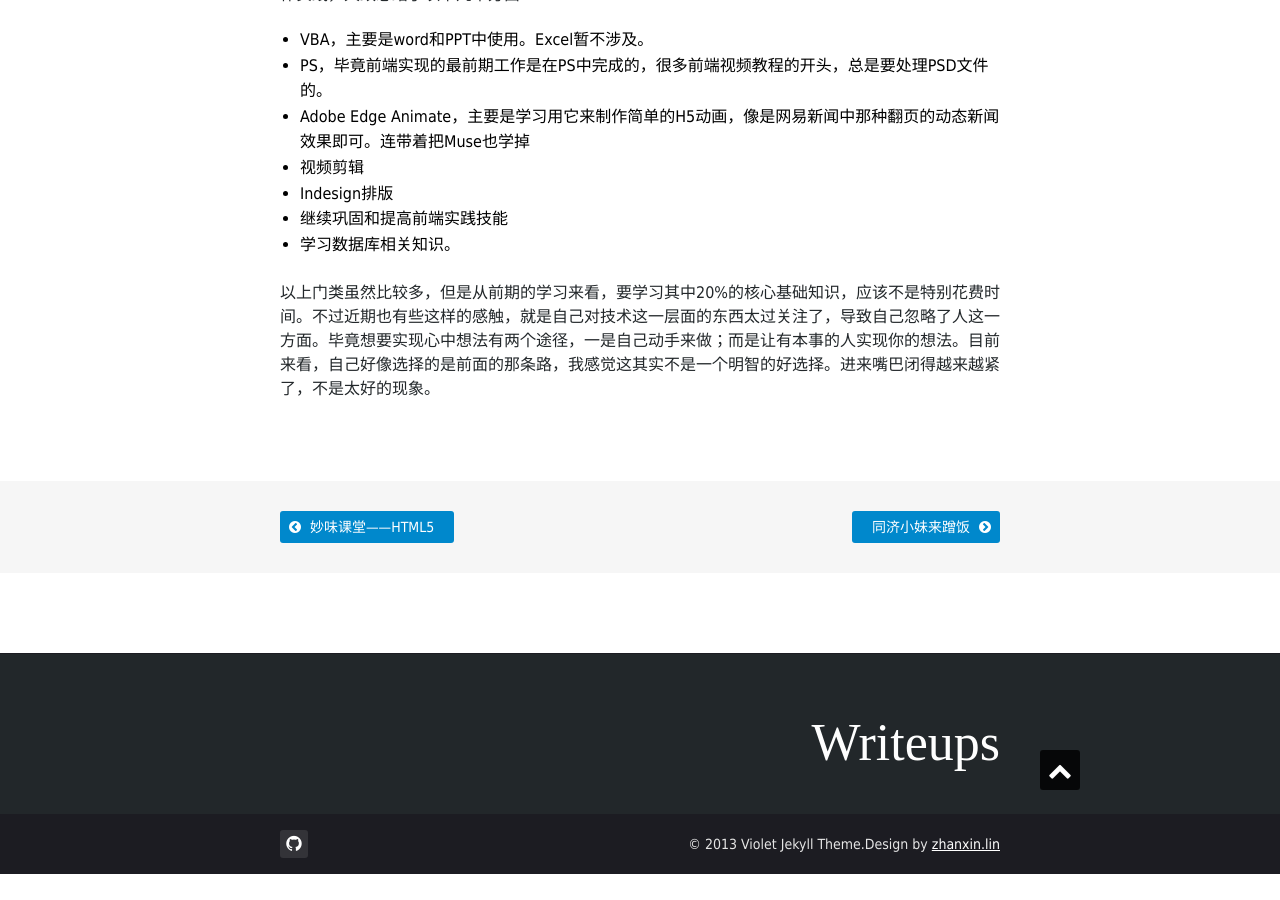
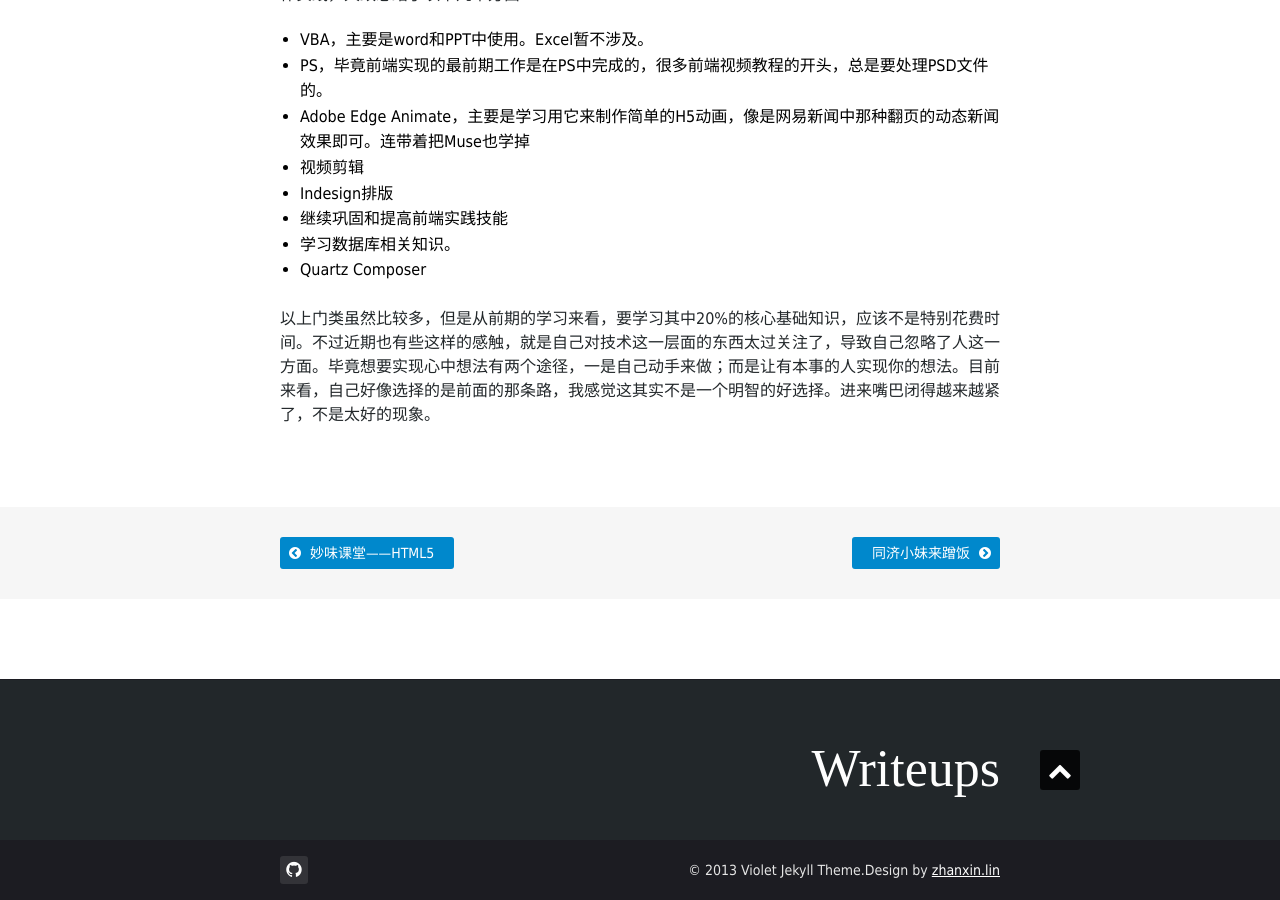
Before and after one commit to fantaghiro/fantaghiro.github.io, a Jekyll site: the page built from _posts/2015-03-06-Daily.markdown, in a window 1280 px wide and 900 px high, scrolled down 627 px. Built offline with Jekyll 4.4.1, drawn with Linux system fonts in a browser that asks for light colours; nearby versions of some CDN libraries; some web fonts are replaced; before the commit the page ends 1501 px from its top, so only the background shows below that.

Commit message:
Update 2015-03-06-Daily.markdown

```diff
--- a/_posts/2015-03-06-Daily.markdown
+++ b/_posts/2015-03-06-Daily.markdown
@@ -17,5 +18,6 @@ tags:
 - Indesign排版
 - 继续巩固和提高前端实践技能
 - 学习数据库相关知识。
+- Quartz Composer
 
 以上门类虽然比较多，但是从前期的学习来看，要学习其中20%的核心基础知识，应该不是特别花费时间。不过近期也有些这样的感触，就是自己对技术这一层面的东西太过关注了，导致自己忽略了人这一方面。毕竟想要实现心中想法有两个途径，一是自己动手来做；而是让有本事的人实现你的想法。目前来看，自己好像选择的是前面的那条路，我感觉这其实不是一个明智的好选择。进来嘴巴闭得越来越紧了，不是太好的现象。
```
Also changed, not shown: other parts of _posts/2015-03-06-Daily.markdown (+1 -0 lines).
